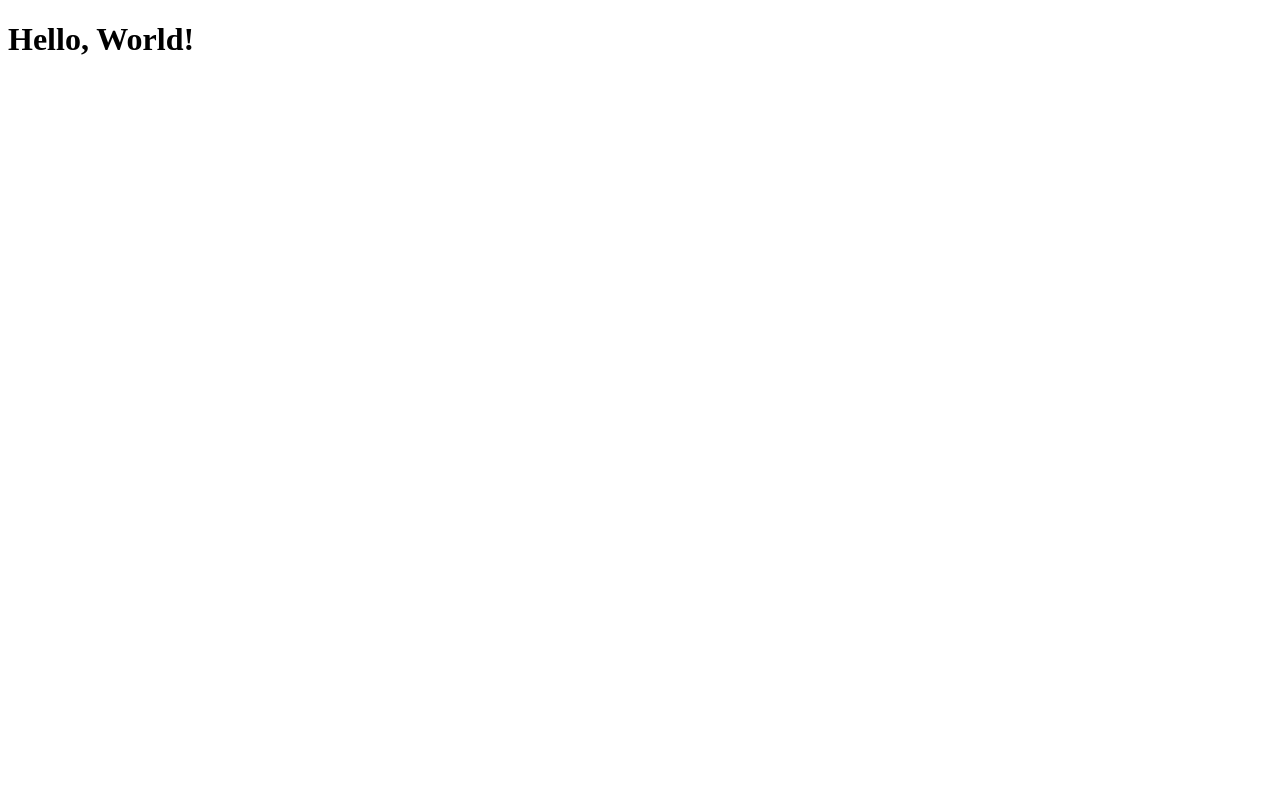
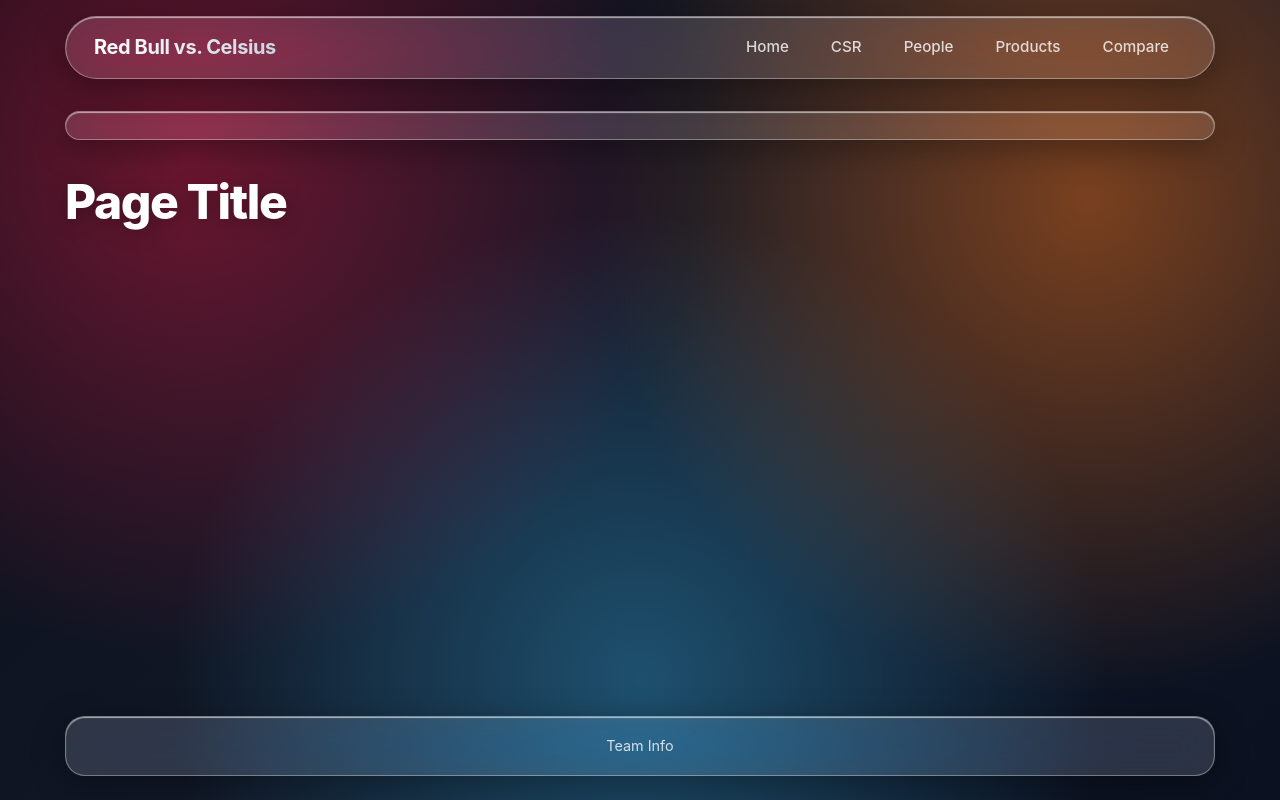
Before and after one commit to austinwashington/Project, a plain HTML site: page index.html in a window 1280 px wide. Drawn offline with Linux system fonts and the light colour scheme.

Commit message:
second commit

```diff
--- a/index.html
+++ b/index.html
@@ -1,11 +1,39 @@
 <!DOCTYPE html>
 <html lang="en">
 <head>
-    <meta charset="UTF-8">
-    <meta name="viewport" content="width=device-width, initial-scale=1.0">
-    <title>Document</title>
+  <meta charset="UTF-8" />
+  <meta name="viewport" content="width=device-width, initial-scale=1.0" />
+  <title>Red Bull vs. Celsius</title>
+  <link rel="stylesheet" href="styles.css" />
 </head>
 <body>
-    <h1>Hello, World!</h1>
+
+  <header class="site-header">
+    <div class="site-title">Red Bull vs. Celsius</div>
+    <nav class="site-nav" aria-label="Main Navigation">
+      <ul>
+        <li><a href="index.html">Home</a></li>
+        <li><a href="csr.html">CSR</a></li>
+        <li><a href="people.html">People</a></li>
+        <li><a href="products.html">Products</a></li>
+        <li><a href="compare.html">Compare</a></li>
+      </ul>
+    </nav>
+  </header>
+
+  <main class="main-content">
+    <div id="status-banner" class="status-banner" role="status" aria-live="polite">
+    </div>
+
+    <h1>Page Title</h1>
+
+    <section class="page-blocks">
+    </section>
+  </main>
+
+  <footer class="site-footer">
+    <p>Team Info</p>
+  </footer>
+
 </body>
 </html>
--- /dev/null
+++ b/styles.css
@@ -0,0 +1,176 @@
+:root {
+  --glass-bg: rgba(255, 255, 255, 0.14);
+  --glass-bg-hover: rgba(255, 255, 255, 0.24);
+  --glass-border: rgba(255, 255, 255, 0.35);
+  --glass-highlight: rgba(255, 255, 255, 0.6);
+  --text-primary: #ffffff;
+  --text-secondary: rgba(255, 255, 255, 0.8);
+  --accent-redbull: #e11d48;
+  --accent-celsius: #f97316;
+  --blur-amount: 18px;
+}
+
+* {
+  box-sizing: border-box;
+  margin: 0;
+  padding: 0;
+}
+
+body {
+  min-height: 100vh;
+  display: flex;
+  flex-direction: column;
+  font-family: -apple-system, BlinkMacSystemFont, "Segoe UI", Roboto, Helvetica, Arial, sans-serif;
+  color: var(--text-primary);
+  background:
+    radial-gradient(circle at 15% 20%, rgba(225, 29, 72, 0.45), transparent 40%),
+    radial-gradient(circle at 85% 25%, rgba(249, 115, 22, 0.45), transparent 40%),
+    radial-gradient(circle at 50% 85%, rgba(56, 189, 248, 0.35), transparent 50%),
+    linear-gradient(135deg, #090d16 0%, #111827 50%, #0b1120 100%);
+  background-attachment: fixed;
+  line-height: 1.6;
+}
+
+/* Reusable Liquid Glass Surface */
+.site-header,
+.status-banner,
+.page-blocks > *,
+.site-footer {
+  background: var(--glass-bg);
+  backdrop-filter: blur(var(--blur-amount)) saturate(160%);
+  -webkit-backdrop-filter: blur(var(--blur-amount)) saturate(160%);
+  border: 1px solid var(--glass-border);
+  box-shadow:
+    0 8px 32px rgba(0, 0, 0, 0.35),
+    inset 0 1px 1px var(--glass-highlight);
+}
+
+
+.site-header {
+  position: sticky;
+  top: 1rem;
+  z-index: 100;
+  width: min(1150px, 92%);
+  margin: 1rem auto 0;
+  padding: 0.9rem 1.75rem;
+  border-radius: 999px;
+  display: flex;
+  justify-content: space-between;
+  align-items: center;
+  flex-wrap: wrap;
+  gap: 1rem;
+}
+
+.site-title {
+  font-size: 1.25rem;
+  font-weight: 700;
+  letter-spacing: -0.02em;
+  background: linear-gradient(90deg, #fff, #cbd5e1);
+  -webkit-background-clip: text;
+  -webkit-text-fill-color: transparent;
+}
+
+.site-nav ul {
+  list-style: none;
+  display: flex;
+  gap: 0.5rem;
+  flex-wrap: wrap;
+}
+
+.site-nav a {
+  text-decoration: none;
+  color: var(--text-secondary);
+  font-weight: 500;
+  font-size: 0.95rem;
+  padding: 0.45rem 1rem;
+  border-radius: 999px;
+  border: 1px solid transparent;
+  transition: all 0.25s ease;
+}
+
+.site-nav a:hover,
+.site-nav a.active {
+  color: var(--text-primary);
+  background: var(--glass-bg-hover);
+  border-color: var(--glass-border);
+  box-shadow: inset 0 1px 1px var(--glass-highlight);
+}
+
+.main-content {
+  flex: 1;
+  width: min(1150px, 92%);
+  margin: 2rem auto;
+  display: flex;
+  flex-direction: column;
+  gap: 1.5rem;
+}
+
+.status-banner {
+  padding: 0.85rem 1.25rem;
+  border-radius: 16px;
+  font-size: 0.9rem;
+  color: var(--text-secondary);
+  display: flex;
+  align-items: center;
+  justify-content: space-between;
+}
+
+
+.status-banner:empty {
+  display: none;
+}
+
+h1 {
+  font-size: clamp(2rem, 4vw, 3rem);
+  font-weight: 800;
+  letter-spacing: -0.03em;
+  text-shadow: 0 4px 20px rgba(0, 0, 0, 0.3);
+}
+
+
+.page-blocks {
+  display: grid;
+  gap: 1.5rem;
+}
+
+
+.page-blocks > * {
+  border-radius: 24px;
+  padding: 1.75rem;
+  transition: transform 0.3s ease, background 0.3s ease;
+}
+
+.page-blocks > *:hover {
+  transform: translateY(-3px);
+  background: rgba(255, 255, 255, 0.18);
+}
+
+
+.site-footer {
+  width: min(1150px, 92%);
+  margin: 0 auto 1.5rem;
+  padding: 1.1rem 1.75rem;
+  border-radius: 20px;
+  text-align: center;
+  font-size: 0.9rem;
+  color: var(--text-secondary);
+}
+
+
+@media (max-width: 680px) {
+  .site-header {
+    border-radius: 24px;
+    flex-direction: column;
+    align-items: flex-start;
+  }
+
+  .site-nav ul {
+    width: 100%;
+    justify-content: space-between;
+  }
+
+  .site-nav a {
+    padding: 0.4rem 0.75rem;
+    font-size: 0.85rem;
+  }
+}
```
